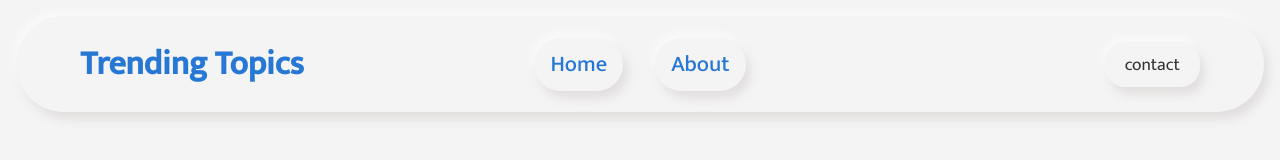
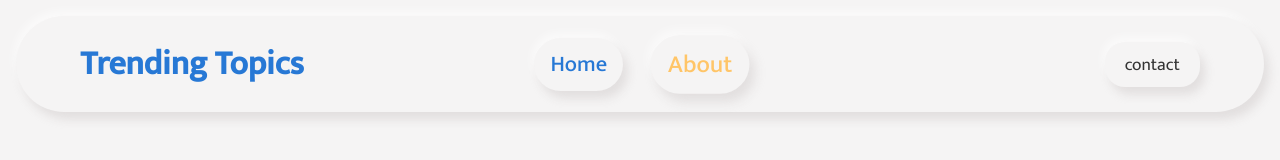
Before and after one commit to imjamesku/trending-topics, a Next.js app: page /about in a window 1280 px wide. Shown: the top 160 px of the page. Built offline with nearby package versions, Linux system fonts and the light colour scheme.

Commit message:
Add active link styling

```diff
--- /dev/null
+++ b/containers/layout/navbar/NavLink/Navlink.tsx
@@ -0,0 +1,25 @@
+import React from 'react'
+import Link from 'next/link'
+import { useRouter } from 'next/router'
+
+type Props = {
+    href: string;
+    children: any;
+    activeClassName: string;
+}
+
+const NavLink =  ({ href, children, activeClassName}: Props) => {
+  const router = useRouter()
+  let className = children.props.className || ''
+  if (router.pathname === href) {
+    className = `${className} ${activeClassName}`
+  }
+
+  return <Link href={href}>{React.cloneElement(children, { className })}</Link>
+}
+
+NavLink.defaultProps = {
+    activeClassName: 'selected'
+} as Partial<Props>
+
+export default NavLink
--- a/containers/layout/navbar/Navbar.module.scss
+++ b/containers/layout/navbar/Navbar.module.scss
@@ -15,21 +15,25 @@
         transition: all 0.3s;
         // font-weight: bold;
         &:hover {
-            color: $secondary-color;
+            color: $third-color;
             transform: scale(1.1);
         }
     }
 
+    .active {
+        color: $third-color;
+        transform: scale(1.1);
+    }
+
     .navLinks {
         list-style: none;
-    }
-
-    li {
-        display: inline-block;
+        a {
+            display: inline-block;
         padding: 0.5rem 1rem;
         border-radius: 30px;
         margin: 0rem 1rem;
         @include pop($background-color, 5px);
+        }
     }
     a {
         // @include set-background($background-color);
--- a/containers/layout/navbar/Navbar.tsx
+++ b/containers/layout/navbar/Navbar.tsx
@@ -1,15 +1,16 @@
 import React from 'react'
 import Link from 'next/link'
+import NavLink from './NavLink/Navlink'
 import styles from './Navbar.module.scss'
 
 const Navbar = () => {
     return (
         <nav className={styles.navbar}>
             <Link href="/"><a className={`${styles.clickable} ${styles.brand}`}><h1>Trending Topics</h1></a></Link>
-            <ul className={styles.navLinks}>
-                <li className={styles.clickable}><Link href="/"><a>Home</a></Link> </li>
-                <li className={styles.clickable}><Link href="/about"><a>About</a></Link></li>
-            </ul>
+            <div className={styles.navLinks}>
+                <NavLink href="/" activeClassName={styles.active}><a>Home</a></NavLink>
+                <NavLink href="/about" activeClassName={styles.active}><a>About</a></NavLink>
+            </div>
             <Link href="/contact"><button className="btn-primary">contact</button></Link>
         </nav >
     )
--- a/styles/_config.scss
+++ b/styles/_config.scss
@@ -1,6 +1,7 @@
 @import url('https://fonts.googleapis.com/css2?family=Mukta&display=swap');
 $primary-color: #464646;
 $secondary-color: rgb(31, 96, 170);
+$third-color: rgb(255, 197, 104);
 $background-color: #f5f4f4;
 $text-font: 'Mukta', sans-serif;
 
```
